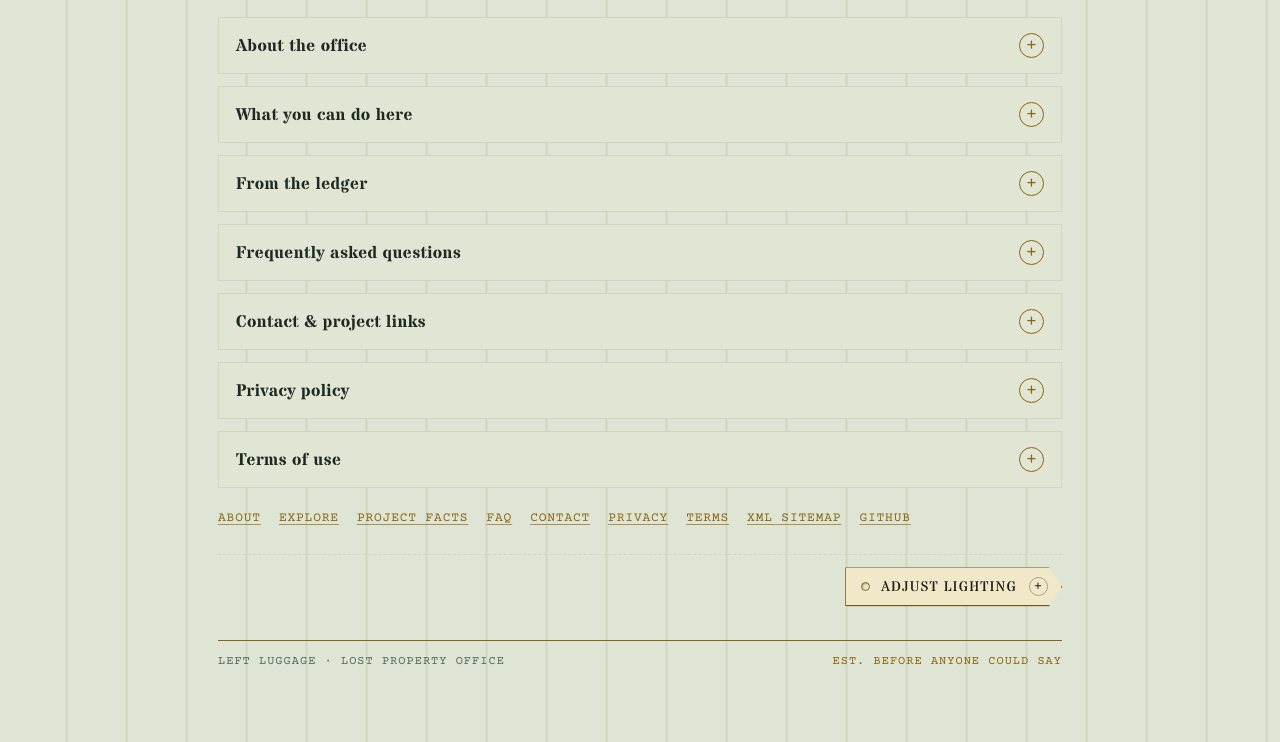
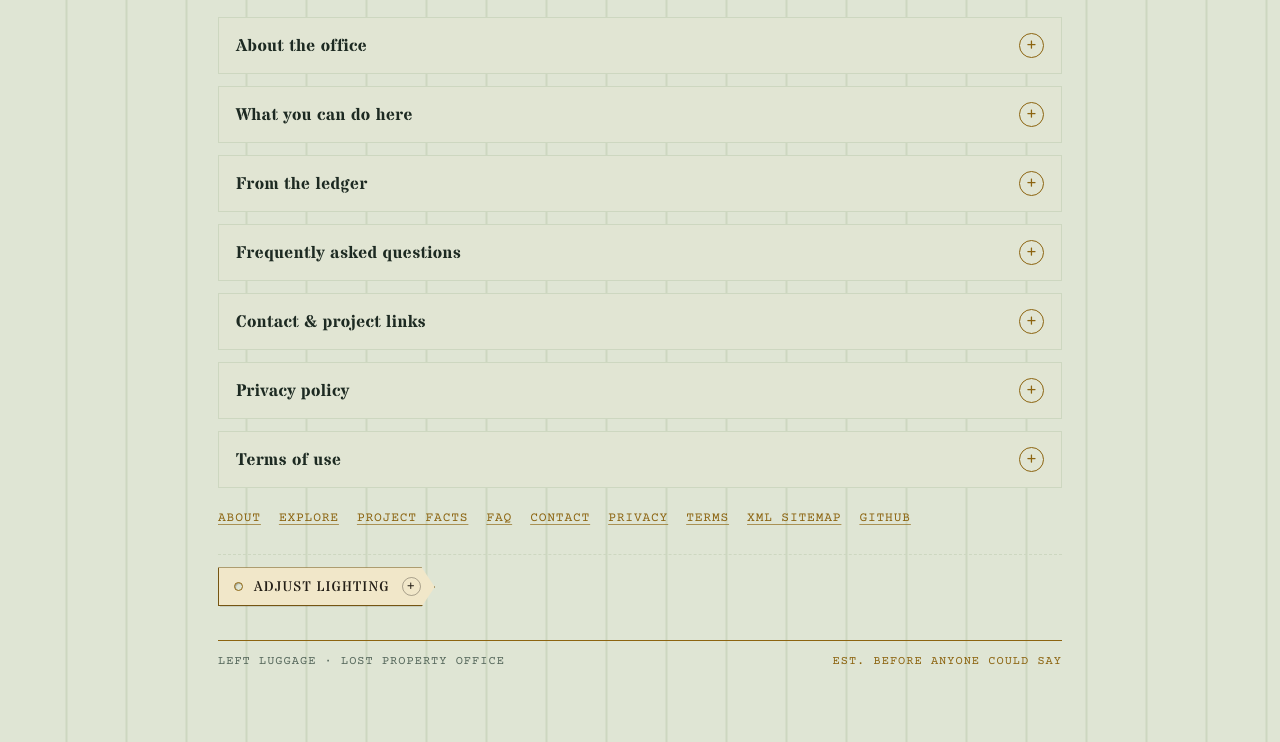
Before and after one commit to DinoCodes-Potter/Left-Luggage, a plain HTML site: page index.html in a window 1280 px wide. Shown: the part 1563-2305 px from the top of the page. Drawn offline with nearby package versions, Linux system fonts and the light colour scheme.

Commit message:
Move theme control to bottom-left corner

```diff
--- a/index.html
+++ b/index.html
@@ -83,7 +83,7 @@ button:focus-visible,input:focus-visible{outline:3px solid var(--red);outline-of
 .info-fold[open] .fold-body{animation:foldIn .38s cubic-bezier(.2,.7,.2,1) both;transform-origin:top}
 @keyframes foldIn{from{opacity:0;transform:translateY(-8px);clip-path:inset(0 0 100%)}to{opacity:1;transform:translateY(0);clip-path:inset(0 0 0)}}
 .top{display:none}
-.bottom-theme{display:flex;justify-content:flex-end;margin-top:26px;padding-top:12px;border-top:1px dashed var(--line)}
+.bottom-theme{display:flex;justify-content:flex-start;margin-top:26px;padding-top:12px;border-top:1px dashed var(--line)}
 .theme-disclosure{position:relative;display:inline-block}
 .theme-disclosure>summary{position:relative;list-style:none;display:flex;align-items:center;gap:11px;min-height:39px;padding:7px 13px 7px 15px;background:var(--tag);color:var(--ink);border:1px solid color-mix(in srgb,var(--brass) 78%,var(--ink));box-shadow:2px 3px 0 color-mix(in srgb,var(--ink) 24%,transparent);font:400 14px var(--st);letter-spacing:1.15px;text-transform:uppercase;cursor:pointer;clip-path:polygon(0 0,94% 0,100% 50%,94% 100%,0 100%);transition:transform .28s cubic-bezier(.2,.8,.2,1),box-shadow .28s,filter .28s}
 .theme-disclosure>summary::-webkit-details-marker{display:none}
```
